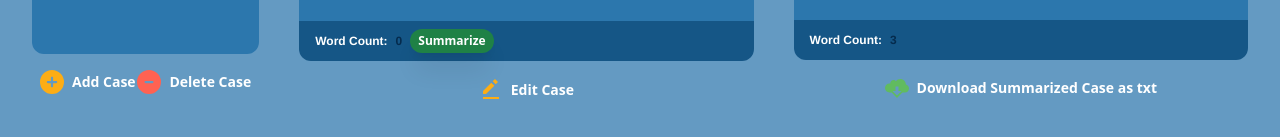
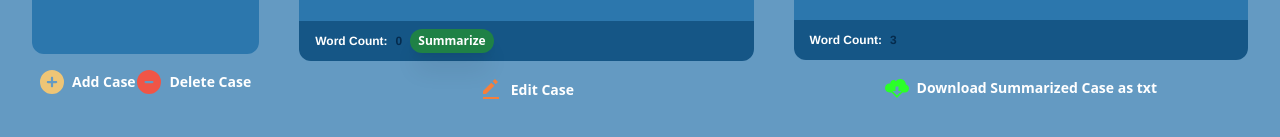
Before and after one commit to jewelldmnt/Philippine-Court-Case-Summarizer, a React (Vite) app in the folder website/: page / in a window 1280 px wide. Shown: the part 537-674 px from the top of the page. Built offline with nearby package versions, Linux system fonts and the light colour scheme; no server answers; a web font is replaced by a local one.

Commit message:
minor changes in color

```diff
--- a/website/src/Components/Home/Summarizer.jsx
+++ b/website/src/Components/Home/Summarizer.jsx
@@ -221,7 +221,7 @@ const Summarizer = () => {
                 className="flex items-center cursor-pointer"
                 onClick={() => setIsModalOpen(true)}
               >
-                <FaCirclePlus className="size-6 text-icon-10" />
+                <FaCirclePlus className="size-6 text-icon-40" />
                 <p className="font-bold font-sans text-[14px] ml-2">Add Case</p>
               </label>
               <button onClick={handleFileDelete} className="flex items-center">
--- a/website/tailwind.config.js
+++ b/website/tailwind.config.js
@@ -17,9 +17,10 @@ export default {
         delete: "#D90429",
         summarize: "#1F8146",
         icon: {
-          10: "#FDAD15",
-          20: "#FF6252",
-          30: "#61BB5F",
+          10: "#F67F3B",
+          20: "#F05546",
+          30: "#2BFF27",
+          40: "#EEC576",
         },
       },
     },
```
